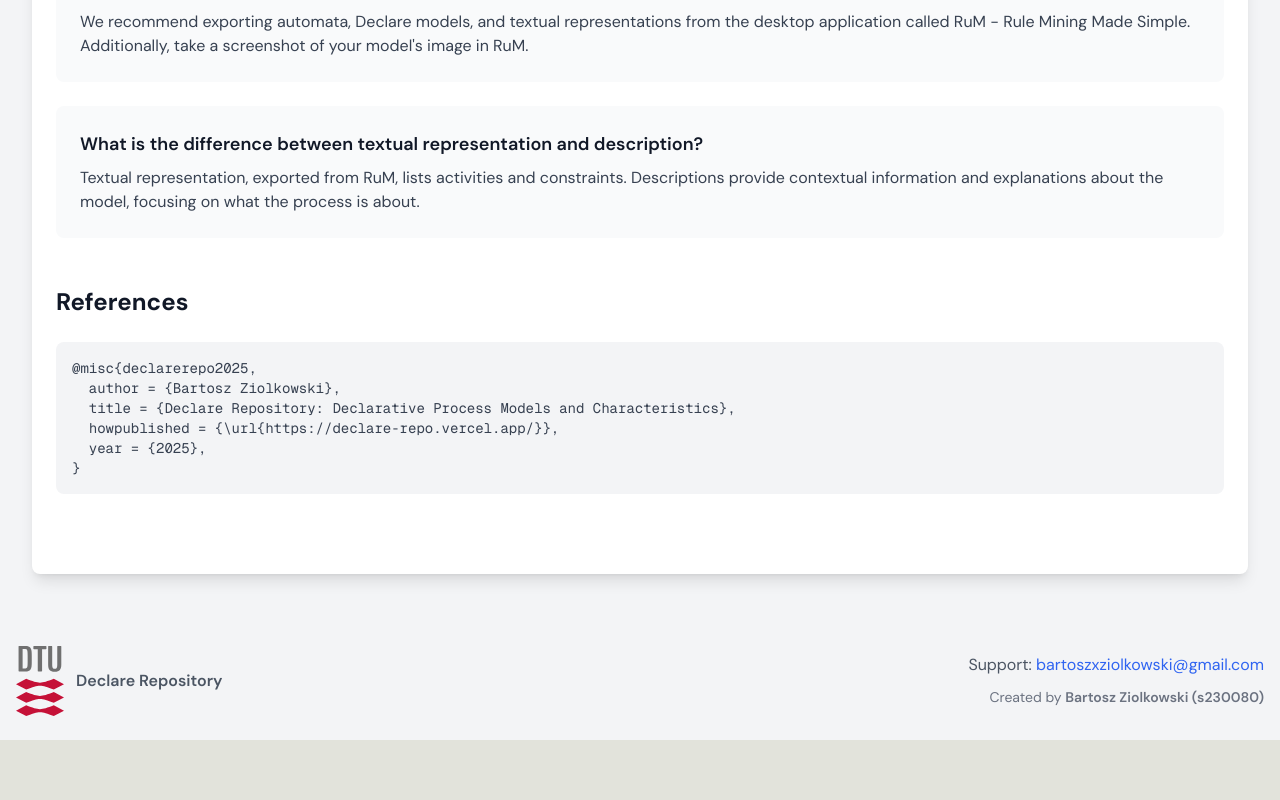
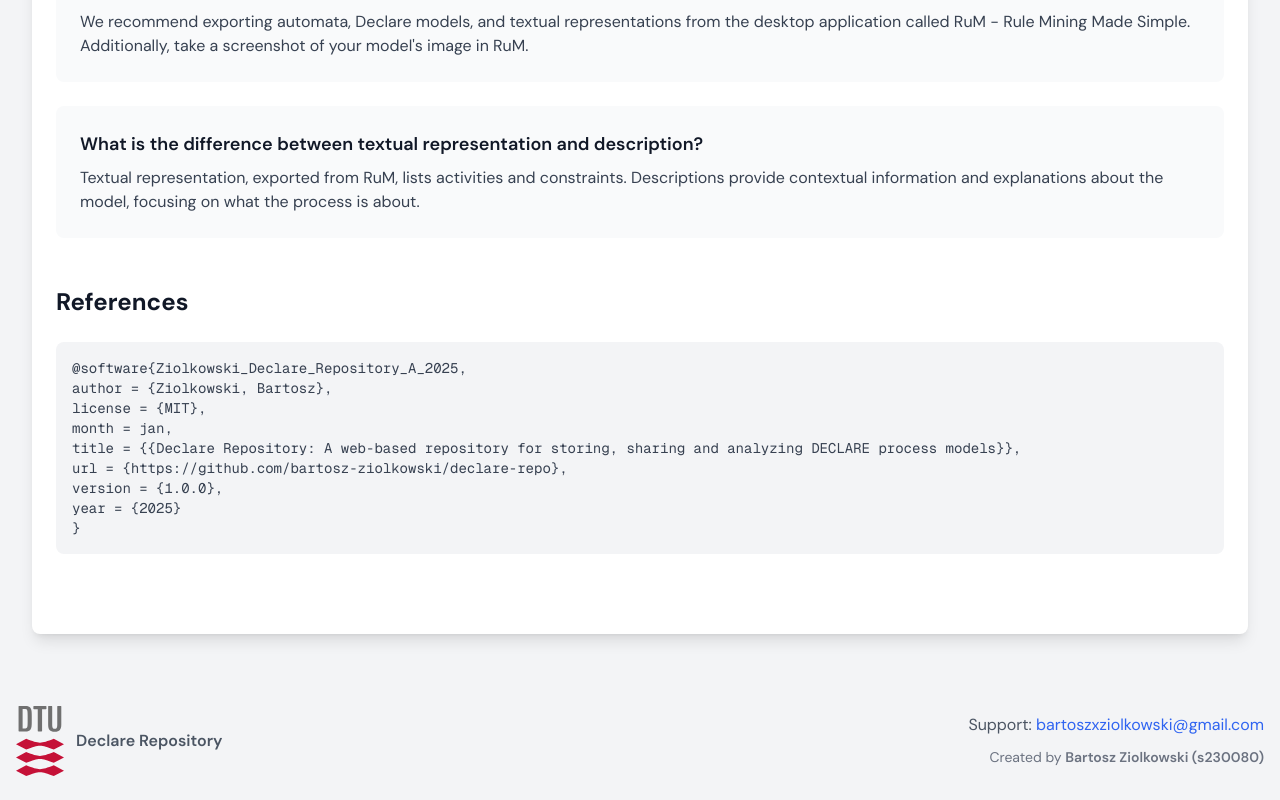
Before and after one commit to bartosz-ziolkowski/declare-repo, a Next.js app: page /repo/info in a window 1280 px wide. Shown: the part 834-1634 px from the top of the page. Before the commit the page ends 1574 px from the top, so only its background shows below. Built offline with nearby package versions, Linux system fonts and the light colour scheme.

Commit message:
Update page.js

```diff
--- a/app/repo/info/page.js
+++ b/app/repo/info/page.js
@@ -40,11 +40,14 @@ const Legend = () => {
 	const renderBibtex = () => {
 		return (
 			<pre className="bg-gray-100 rounded-lg p-4 text-sm text-gray-700 overflow-auto">
-				{`@misc{declarerepo2025,
-  author = {Bartosz Ziolkowski},
-  title = {Declare Repository: Declarative Process Models and Characteristics},
-  howpublished = {\\url{https://declare-repo.vercel.app/}},
-  year = {2025},
+				{`@software{Ziolkowski_Declare_Repository_A_2025,
+author = {Ziolkowski, Bartosz},
+license = {MIT},
+month = jan,
+title = {{Declare Repository: A web-based repository for storing, sharing and analyzing DECLARE process models}},
+url = {https://github.com/bartosz-ziolkowski/declare-repo},
+version = {1.0.0},
+year = {2025}
 }`}
 			</pre>
 		);
```
